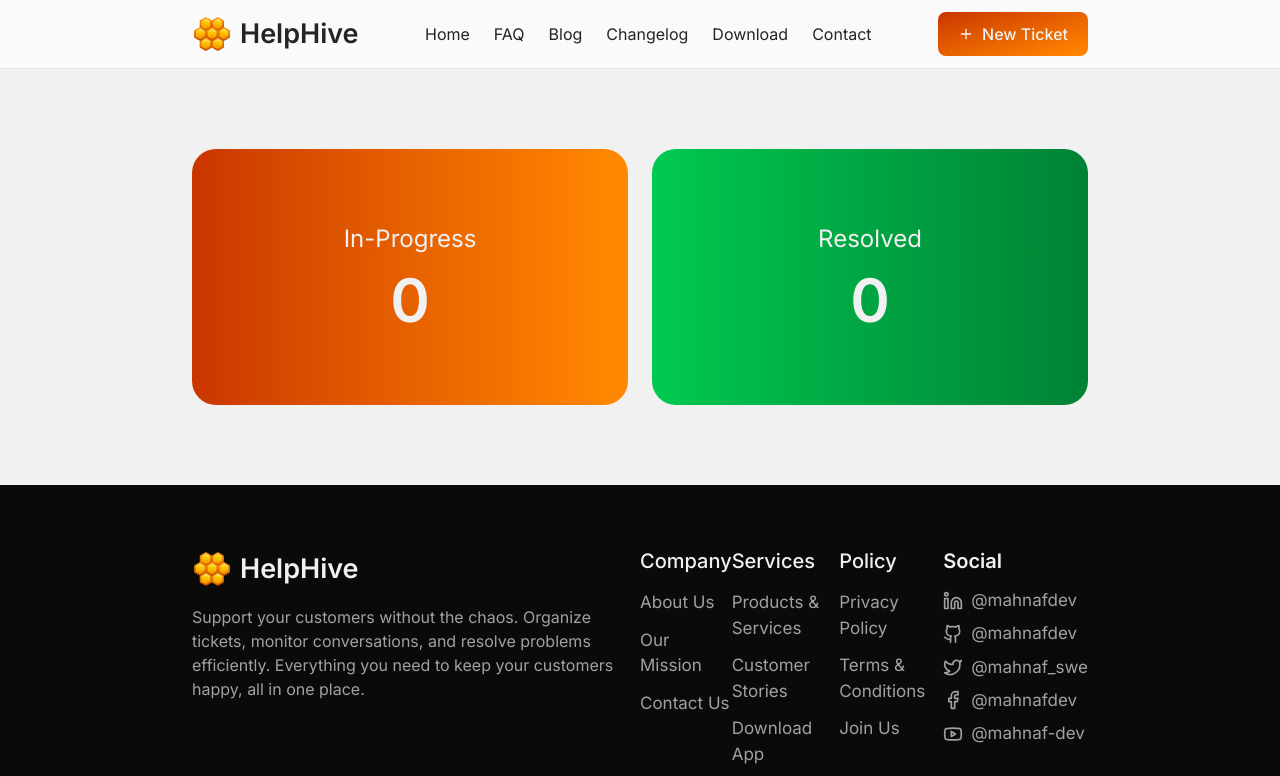
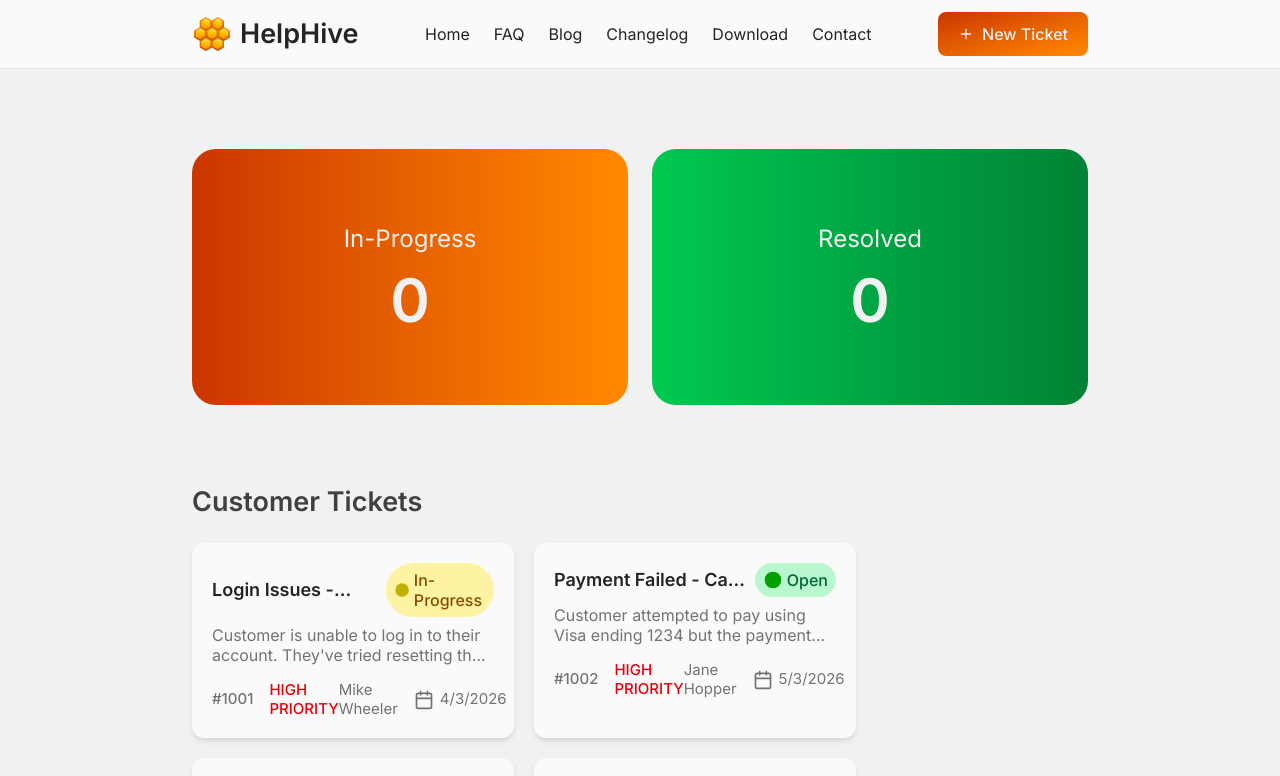
Before and after one commit to riahmad-swe/helphive, a React (Vite) app: page / in a window 1280 px wide. Shown: the top 776 px of the page. Built offline with nearby package versions, Linux system fonts and the light colour scheme.

Commit message:
create customer-tickets section

```diff
--- a/src/components/Home.jsx
+++ b/src/components/Home.jsx
@@ -1,9 +1,24 @@
+import { Suspense } from "react";
+import { CustomerTickets } from "./home/CustomerTickets";
 import { Overview } from "./home/Overview";
+
+const fetchTickets = async () => {
+	const res = await fetch("/tickets.json");
+	const data = await res.json();
+	return data;
+};
+
+const ticketsPromise = fetchTickets();
 
 export const Home = () => {
 	return (
 		<main className="px-48 py-20 space-y-20">
 			<Overview />
+			<div className="grid grid-cols-4 gap-8">
+				<Suspense>
+					<CustomerTickets ticketsPromise={ticketsPromise} />
+				</Suspense>
+			</div>
 		</main>
 	);
 };
--- /dev/null
+++ b/src/components/home/CustomerTickets.jsx
@@ -0,0 +1,24 @@
+import { use } from "react";
+import { TicketCard } from "../shared/TicketCard";
+
+export const CustomerTickets = ({ ticketsPromise }) => {
+	const tickets = use(ticketsPromise);
+
+	return (
+		<section className="col-span-3">
+			{/* Header */}
+			<h3 className="text-[27px] font-semibold text-neutral-700 mb-6">
+				Customer Tickets
+			</h3>
+			{/* Tickets Grid */}
+			<div className="grid grid-cols-2 gap-5">
+				{tickets.map((ticket) => (
+					<TicketCard
+						key={ticket.id}
+						ticket={ticket}
+					/>
+				))}
+			</div>
+		</section>
+	);
+};
--- /dev/null
+++ b/src/components/shared/TicketCard.jsx
@@ -0,0 +1,74 @@
+import { CalendarIcon } from "lucide-react";
+import { CircleIcon } from "lucide-react";
+
+export const TicketCard = ({ ticket }) => {
+	const priorityColor =
+		ticket.priority === "LOW"
+			? "text-green-600"
+			: ticket.priority === "MEDIUM"
+				? "text-yellow-600"
+				: ticket.priority === "HIGH"
+					? "text-red-600"
+					: "";
+
+	return (
+		<div className="p-5 bg-neutral-50 shadow-md shadow-dark/10 rounded-xl text-neutral-500 hover:shadow-lg hover:shadow-dark/15 active:shadow-md transition-shadow duration-300 cursor-pointer">
+			<div className="flex items-center justify-between gap-x-1 mb-2">
+				{/* Title */}
+				<h6 className="text-lg font-semibold text-dark line-clamp-1">
+					{ticket.title}
+				</h6>
+				{/* Status */}
+				<span
+					className={`
+                        flex items-center gap-x-1 px-2 py-1.75 rounded-full
+                        ${ticket.status === "OPEN" && "bg-green-200"}
+                        ${ticket.status === "IN-PROGRESS" && "bg-yellow-200/75"}`}
+				>
+					<CircleIcon
+						size={20}
+						fill={
+							ticket.status === "OPEN"
+								? "#00a000"
+								: ticket.status === "IN-PROGRESS"
+									? "#c0b000"
+									: "gray"
+						}
+						strokeWidth={0}
+					/>
+					<span
+						className={`
+                            font-medium capitalize
+                            ${ticket.status === "OPEN" && "text-green-800"}
+                            ${ticket.status === "IN-PROGRESS" && "text-yellow-800"}`}
+					>
+						{ticket.status.toLowerCase()}
+					</span>
+				</span>
+			</div>
+			{/* Description */}
+			<p className="line-clamp-2 mb-4">{ticket.description}</p>
+			<div className="flex items-center justify-between text-[15px]">
+				<div className="flex items-center gap-x-4">
+					{/* ID */}
+					<span className="font-medium">#{ticket.id}</span>
+					{/* Priority */}
+					<span className={`uppercase ${priorityColor} font-medium`}>
+						{ticket.priority} Priority
+					</span>
+				</div>
+				<div className="flex items-center gap-x-4">
+					{/* Customer Name */}
+					<span>{ticket.customer}</span>
+					{/* Ticket Creation Date */}
+					<div className="flex items-center gap-x-1.5">
+						<CalendarIcon size={20} />
+						<span>
+							{new Date(ticket.createdAt).toLocaleDateString()}
+						</span>
+					</div>
+				</div>
+			</div>
+		</div>
+	);
+};
```
